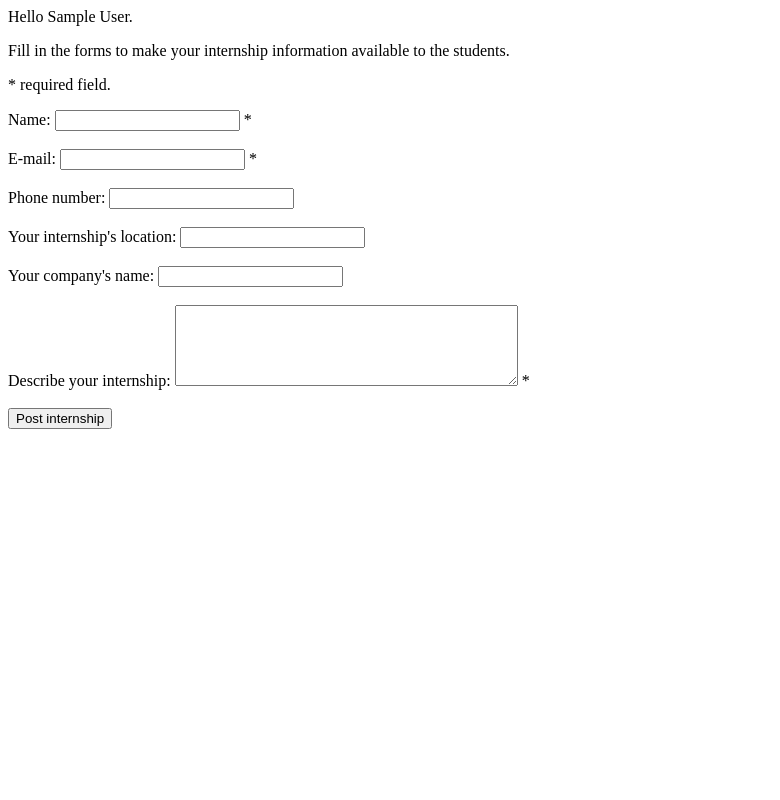
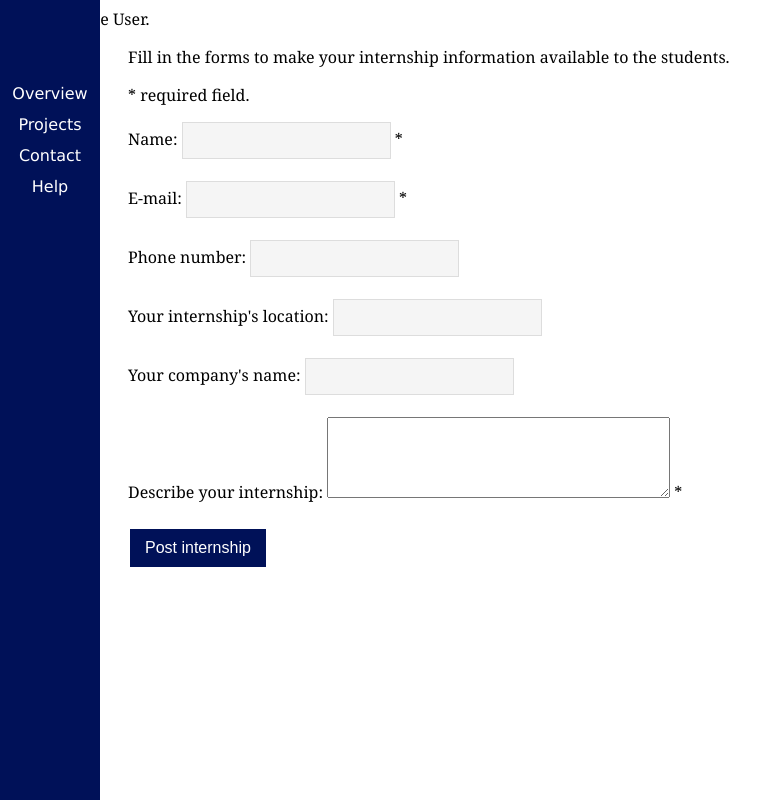
Before and after one commit to LIACSTeamVier/StageApp, a PHP site: page /stage.php in a window 1280 px wide. Shown: the whole page, without its empty margins (0-780 px from the left). Run offline with PHP 8.4, Linux system fonts and the light colour scheme; the visitor is signed in with stand-in values (Sample User, id 1).

Commit message:
CSS toegepast op alles, buttons etc. gestyled

```diff
--- a/LoginForm.php
+++ b/LoginForm.php
@@ -1,7 +1,11 @@
 <!DOCTYPE html>
 <html lang="en-UK">
+<head>
+<link rel="stylesheet" type="text/css" href="style.css">
+</head>
 <body>
 
+<div class="main_nopane">
   <h1>Login pagina</h1>
 
   <form action="login_succesful.php" method="post">
@@ -11,6 +15,7 @@
     <input type="text"><br/>
     <input type="submit" value="Login">
   </form>
+</div>
 
 </body>
 </html>
--- a/main_page.php
+++ b/main_page.php
@@ -10,8 +10,8 @@ session_start();
 <body>
 
 <div class="sidepane">
-  <b href="#">Overzicht</a>
-  <a href="#">Stages</a>
+  <a href="#">Overview</a>
+  <a href="#">Projects</a>
   <a href="#">Contact</a>
   <a href="#">Help</a></a>
 </div>
--- a/stage.php
+++ b/stage.php
@@ -115,11 +115,19 @@ function insertIntoDatabase($name, $email, $tele, $location, $company, $descript
         <meta charset="utf-8" />
 
         <meta name="Description" content= "Page To Offer Internships" />
-        <style type="text/css">
-        </style>
+        <link rel="stylesheet" type="text/css" href="style.css">
         <title>Page To Offer Internships</title>
     </head>
    <body>
+
+   <div class="sidepane">
+     <a href="#">Overview</a>
+     <a href="#">Projects</a>
+     <a href="#">Contact</a>
+     <a href="#">Help</a></a>
+   </div>
+
+   <div class="main">
     <p>
         Fill in the forms to make your internship information available to the
         students.
@@ -144,5 +152,7 @@ function insertIntoDatabase($name, $email, $tele, $location, $company, $descript
         <br><br>
         <input type="submit" value="Post internship">
     </form>
+    </div>
+
    </body>
 </html>
--- a/style.css
+++ b/style.css
@@ -15,6 +15,29 @@ h2 {
 h3 {
   color: #000000; /* zwart */
   font-family: "Verdana"; /* font voor digitale headers ed universiteit */
+}
+
+.button, input[type=submit] {
+  background-color: #001158; /* huisstijlkleur universiteit */
+  border: none;
+  color: white;
+  padding: 10px 15px;
+  text-align: center;
+  display: inline-block;
+  font-size: 16px;
+  margin: 4px 2px;
+  cursor: pointer;
+}
+
+.textbox, input[type=text], input[type=password] {
+    background-color: #f5f5f5;
+    border: 1px solid #dddddd;
+    padding: 10px 15px;
+    color: black;
+}
+
+.textbox:focus, input[type=text]:focus, input[type=password]:focus {
+  background-color: #fcffec;
 }
 
 .sidepane {
@@ -44,18 +67,6 @@ h3 {
   background-color: #7f88ab;
 }
 
-.sidepane b { /*current selected link*/
-  padding: 6px 6px 6px 6px;
-  text-align: center;
-  text-decoration: none;
-  text-shadow: 2px 2px 8px #000000
-  font-size: 14px;
-  color: #ffffff;
-  font-family: "Verdana";
-  display: block;
-  background-color: #7f88ab;
-}
-
 .main {
   background-color: white;
   margin-left: 120px; /* Same as the width of the sidenav + 20px */
```
Also changed, not shown: attempting_to_email.php (+12 -0 lines), intern_instruc_account.php (+12 -0 lines), project.php (+12 -2 lines).
